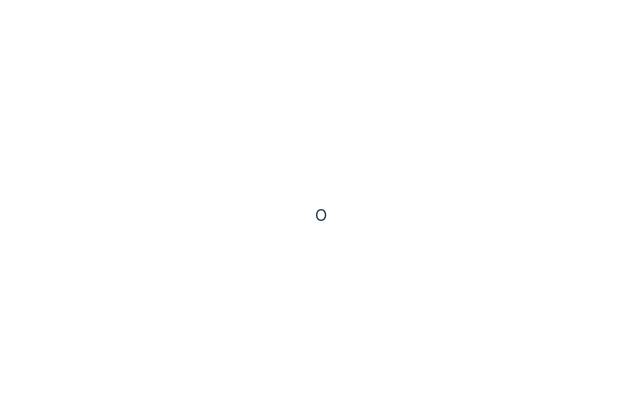
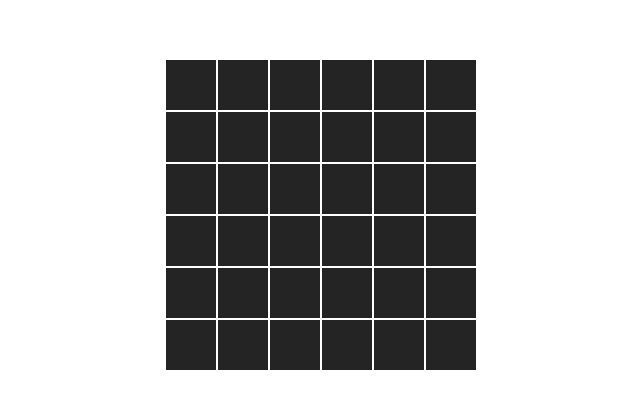
Before and after one commit to dmatkulov/hw-54, a React (Vite) app: page / in a window 1280 px wide. Shown: the part 185-594 px from the top of the page, without its empty margins (319-959 px from the left). Built offline with nearby package versions, Linux system fonts and the light colour scheme.

Commit message:
add styles to components

```diff
--- /dev/null
+++ b/src/components/Cell/Cell.css
@@ -0,0 +1,7 @@
+.cell {
+  background-color: #242424;
+}
+
+.clicked {
+  background-color: white;
+}
--- a/src/components/Cell/Cell.tsx
+++ b/src/components/Cell/Cell.tsx
@@ -1,4 +1,5 @@
 import React from 'react';
+import './Cell.css';
 
 interface Props {
   hasItem: boolean;
@@ -12,7 +13,7 @@ const Cell: React.FC<Props> = ({hasItem, clicked, onCellClick}) => {
     cellStyle.push('clicked');
   }
 
-  const ring = hasItem ? 'O' : '';
+  const ring = (clicked && hasItem) ? 'O' : '';
 
   return (
     <div
--- /dev/null
+++ b/src/components/GameBoard/GameBoard.css
@@ -0,0 +1,6 @@
+.board {
+  display: grid;
+  grid-template-columns: repeat(6, 50px);
+  grid-template-rows: repeat(6, 50px);
+  gap: 2px;
+}
--- a/src/components/GameBoard/GameBoard.tsx
+++ b/src/components/GameBoard/GameBoard.tsx
@@ -1,21 +1,22 @@
 import React from 'react';
 import Cell from '../Cell/Cell.tsx';
 import {CellData} from '../../types';
+import './GameBoard.css';
 
 interface Props {
-  onCellClick: React.MouseEventHandler;
+  handleClick: (index: number) => void;
   items: CellData[];
 }
 
-const GameBoard: React.FC<Props> = ({ items, onCellClick }) => {
+const GameBoard: React.FC<Props> = ({ items, handleClick }) => {
   return (
     <div className="board">
-      {items.map((item, index) => (
+      {items.map((item, index: number) => (
         <Cell
           key={index}
           hasItem={item.hasItem}
           clicked={item.clicked}
-          onCellClick={() => onCellClick}
+          onCellClick={() => handleClick(index)}
         />
       ))}
     </div>
```
